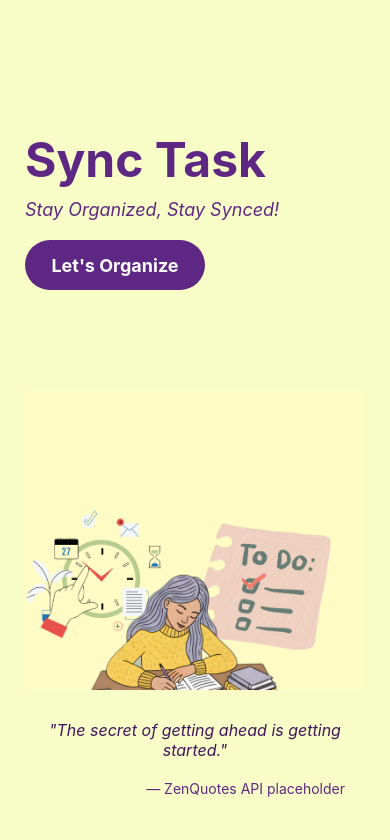
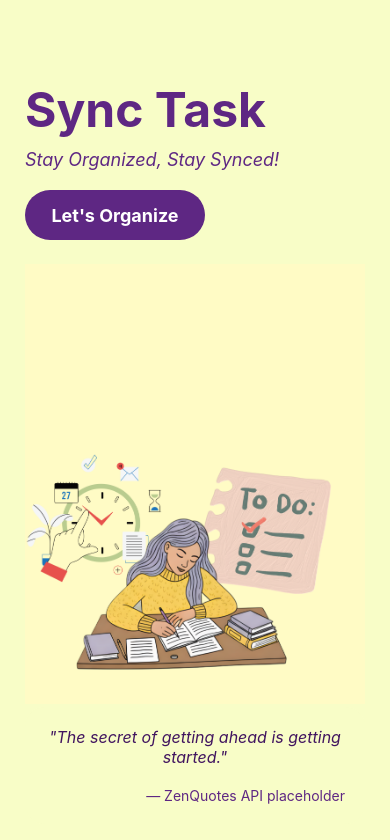
Before and after one commit to BismaLimbada/Task_Manager, a React Native app: screen /Main in a window 390 px wide. Shown: the top 840 px of the page. Built offline with nearby package versions, Linux system fonts and the light colour scheme; what react-native-worklets would draw is missing.

Commit message:
Fixed Main Screen

```diff
--- a/src/screens/MainScreen.js
+++ b/src/screens/MainScreen.js
@@ -5,10 +5,12 @@ import {
   StyleSheet,
   TouchableOpacity,
   Image,
+  Platform,
 } from 'react-native';
 
 export default function MainScreen({ navigation }) {
   return (
+    <View style={Platform.OS === 'web' ? styles.webWrapper : styles.fullScreen}>
       <View style={styles.container}>
 
         {/* App Name */}
@@ -31,6 +33,9 @@ export default function MainScreen({ navigation }) {
         <Image
           source={require('../../assets/mainsc/1.png')}
           style={styles.image}
+          // THE FIX: 'contain' on web shows the WHOLE image without cropping.
+          // 'cover' on phone keeps your original look perfect.
+          resizeMode={Platform.OS === 'web' ? 'contain' : 'cover'}
         />
 
         <View style={styles.quoteCard}>
@@ -42,29 +47,36 @@ export default function MainScreen({ navigation }) {
           </Text>
         </View>
       </View>
+    </View>
   );
 }
 
 const styles = StyleSheet.create({
-
-  body: {
+  // This style forces the web background to be yellow
+  webWrapper: {
+    flex: 1,
     backgroundColor: '#f8fdc7',
+    alignItems: 'center', // Centers the content horizontally on web
+    justifyContent: 'center', // Added to vertically center the content on web
   },
-
+  fullScreen: {
+    flex: 1,
+  },
   container: {
     flex: 1,
     backgroundColor: '#f8fdc7',
     paddingTop: 80,
     paddingHorizontal: 25,
+    width: '100%',
+    maxWidth: 450, // This keeps the web view looking like a phone!
+    maxHeight: '100vh',
   },
-
   appName: {
     fontSize: 48,
     fontWeight: 'bold',
     color: '#5e2783',
-    marginTop: 50,
+    marginTop: 0,
   },
-
   tagline: {
     fontSize: 18,
     color: '#5e2783',
@@ -72,7 +84,6 @@ const styles = StyleSheet.create({
     marginBottom: 20,
     fontStyle: 'italic',
   },
-
   startButton: {
     backgroundColor: '#5e2783',
     width: 180,
@@ -80,30 +91,25 @@ const styles = StyleSheet.create({
     borderRadius: 25,
     justifyContent: 'center',
     alignItems: 'center',
-    marginBottom: 40,
+    marginBottom: 20,
   },
-
   startButtonText: {
     color: '#fff',
     fontSize: 18,
     fontWeight: 'bold',
   },
-
   image: {
     width: '100%',
-    height: 300,
+    flex: 1, // Allows image to shrink dynamically
     alignSelf: 'center',
-    marginTop: 60,
+    marginTop: 0,
   },
-
   quoteCard: {
     backgroundColor: '#f8fdc7',
     padding: 20,
     borderRadius: 20,
-    marginTop: 10,
     marginBottom: 20,
   },
-
   quoteText: {
     fontSize: 16,
     fontStyle: 'italic',
@@ -111,7 +117,6 @@ const styles = StyleSheet.create({
     marginBottom: 20,
     color: '#41155f',
   },
-
   quoteAuthor: {
     fontSize: 14,
     textAlign: 'right',
```
Lines whose indentation alone changed are shown as unchanged.
